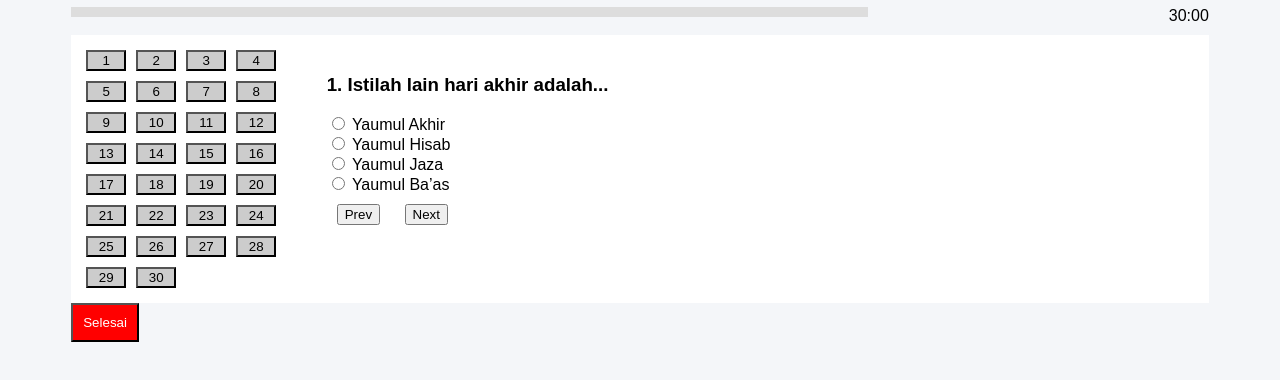
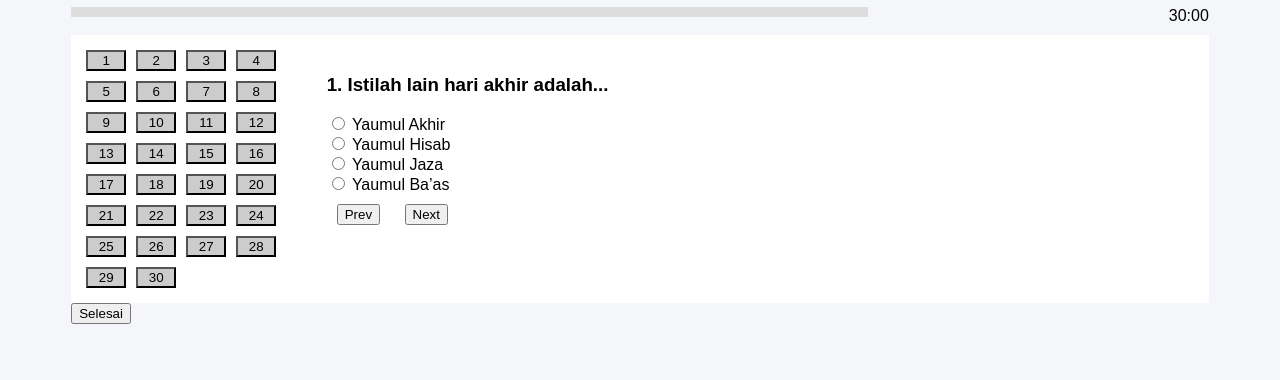
Before and after one commit to liviomayesta/ujiankhonsa, a plain HTML site: page index.html in a window 1280 px wide. Both pictures are taken after a click on the button "Mulai Ujian". Shown: the part 92-472 px from the top of the page. Drawn offline with Linux system fonts and the light colour scheme.

Commit message:
Fix button class for finish button in index.html

```diff
--- a/index.html
+++ b/index.html
@@ -42,8 +42,8 @@
         </div>
       </div>
     </div>
+    <button onclick="finish()">Selesai</button>
 
-    <button class="finish" onclick="finish()">Selesai</button>
   </div>
 
   <h3 id="result"></h3>
```
